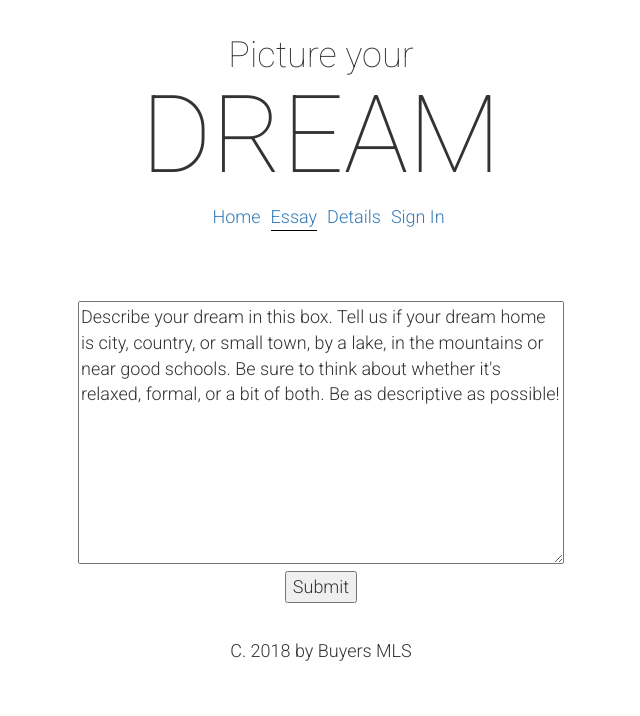
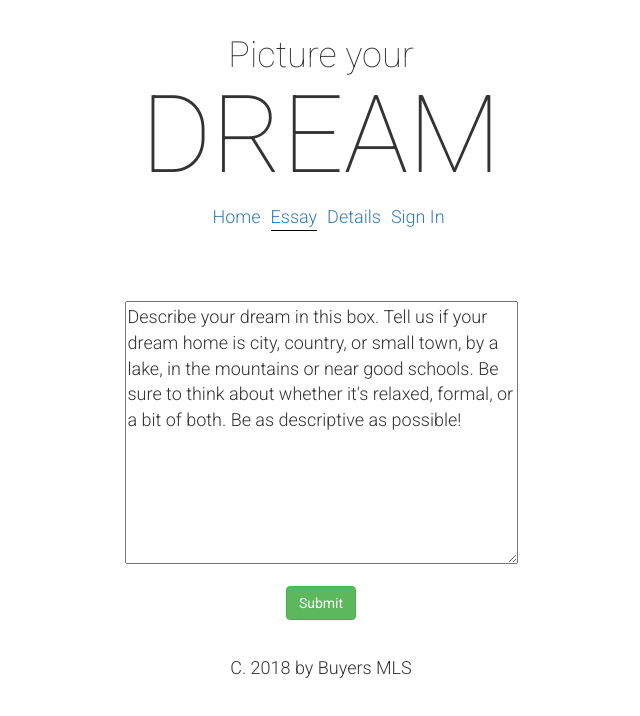
Before and after one commit to dkmullen/dream-home-2, an Angular app: page /essay in a window 1280 px wide. Shown: the top 716 px of the page, without its empty margins (319-959 px from the left). Built offline with nearby package versions, Linux system fonts and the light colour scheme.

Commit message:
Style up essay view

```diff
--- a/src/app/house-details/house-details.component.html
+++ b/src/app/house-details/house-details.component.html
@@ -60,3 +60,5 @@
     redirects to / - a demo, not really needed at the moment, of how to redirect
     after running some operations -->
 </div>
+
+<!-- How to tie radio buttons into an ng form? -->
--- a/src/app/house-essay/house-essay.component.html
+++ b/src/app/house-essay/house-essay.component.html
@@ -1,5 +1,17 @@
-<textarea name="textarea"
-   rows="10" cols="50">Describe your dream in this box. Tell us if your dream home is city, country, or small town, by a lake, in the mountains or near good schools. Be sure to think about whether it's relaxed, formal, or a bit of both. Be as descriptive as possible!
-</textarea>
-<br>
-<button>Submit</button>
+
+<div class="narrow-container" id="essay-container">
+  <!-- Here's how to bind the form to onSubmit (w/c is my func in the controller)
+    f is the local ref to the form -->
+  <form (ngSubmit)="onSubmit(f)" #f="ngForm">
+    <div class="form-group box">
+      <textarea name="textarea"
+        rows="10" cols="40">Describe your dream in this box. Tell us if your dream home is city, country, or small town, by a lake, in the mountains or near good schools. Be sure to think about whether it's relaxed, formal, or a bit of both. Be as descriptive as possible!
+      </textarea>
+    </div>
+    <button
+      type="submit"
+      class="btn btn-success"
+      >Submit</button>
+  </form>
+</div>
+ <!-- How to tie a text area into a form??? -->
--- a/src/app/house-essay/house-essay.component.ts
+++ b/src/app/house-essay/house-essay.component.ts
@@ -1,4 +1,5 @@
 import { Component, OnInit } from '@angular/core';
+import { NgForm } from '@angular/forms';
 
 @Component({
   selector: 'app-house-essay',
@@ -12,4 +13,8 @@ export class HouseEssayComponent implements OnInit {
   ngOnInit() {
   }
 
+  onSubmit(form: NgForm) {
+    console.log(form);
+  }
+
 }
--- a/src/app/sign-in/sign-in.component.html
+++ b/src/app/sign-in/sign-in.component.html
@@ -1,4 +1,3 @@
-
 <div class="narrow-container" id="signin-container">
     <!-- Here's how to bind the form to onSubmit (w/c is my func in the controller)
      f is the local ref to the form -->
```
